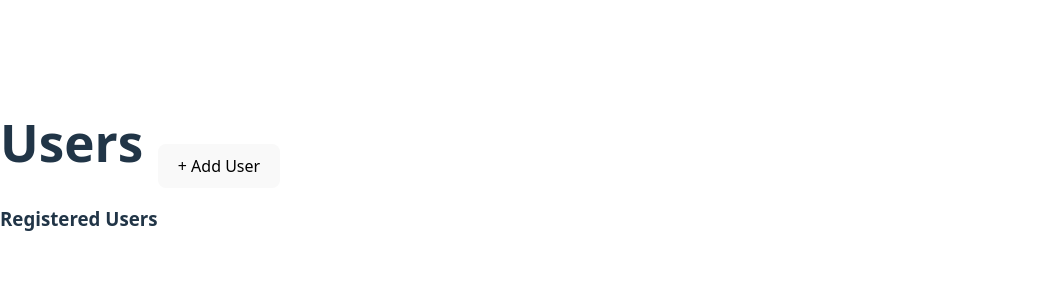
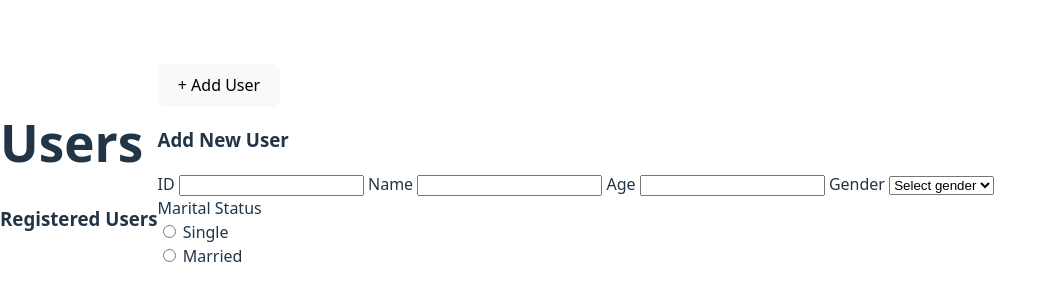
Before and after one commit to milkakeza/userRegistration, a website built with Vite: page index.html in a window 1280 px wide. Shown: the part 234-534 px from the top of the page, without its empty margins (0-1056 px from the left). Built offline with nearby package versions, Linux system fonts and the light colour scheme.

Commit message:
ft: add user registration form

```diff
--- a/index.html
+++ b/index.html
@@ -1,18 +1,53 @@
-<!doctype html>
+<!DOCTYPE html>
 <html lang="en">
   <head>
     <meta charset="UTF-8" />
     <link rel="icon" type="image/svg+xml" href="/vite.svg" />
+    <link rel="stylesheet" href="src/style.css" />
     <meta name="viewport" content="width=device-width, initial-scale=1.0" />
     <title>User Registration</title>
   </head>
   <body>
-    <div>
+    <div class="top-title">
       <h1>Users</h1>
       <h3>Registered Users</h3>
     </div>
     <div>
       <button>+ Add User</button>
+
+      <form action="">
+        <h3>Add New User</h3>
+        <label for="">ID</label>
+        <input type="text" />
+        <label for="">Name</label>
+        <input type="text" />
+        <label for="">Age</label>
+        <input type="number" />
+        <label for="">Gender</label>
+        <select name="genderdropdown" id="genderdropdown" rrequired>
+          <option value="" selected disabled>Select gender</option>
+          <option value="option1">Male</option>
+          <option value="option2">Female</option>
+        </select>
+        <div> <label for="">Marital Status</label>
+          <div>
+            <input type="radio" id="option1" name="choice" value="first_option" />
+            <label for="option1">Single</label>
+          </div>
+          <div>
+            <input
+              type="radio"
+              id="option2"
+              name="choice"
+              value="second_option"
+            />
+            <label for="option2">Married</label>
+          </div>
+        </div>
+      </form>
+    </div>
+    <div>
+      <table></table>
     </div>
     <script type="module" src="/src/main.js"></script>
   </body>
--- a/src/style.css
+++ b/src/style.css
@@ -94,3 +94,8 @@ button:focus-visible {
     background-color: #f9f9f9;
   }
 }
+
+.top-title{
+  /* flex-direction: column; */
+  line-height: -30px;
+}
```
